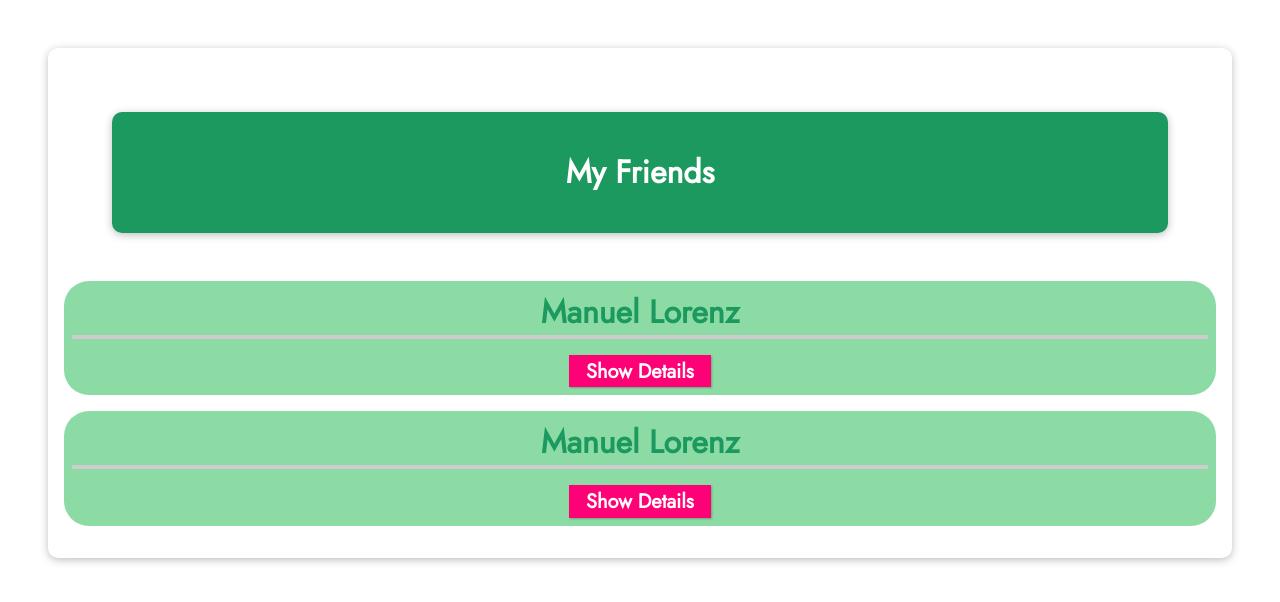
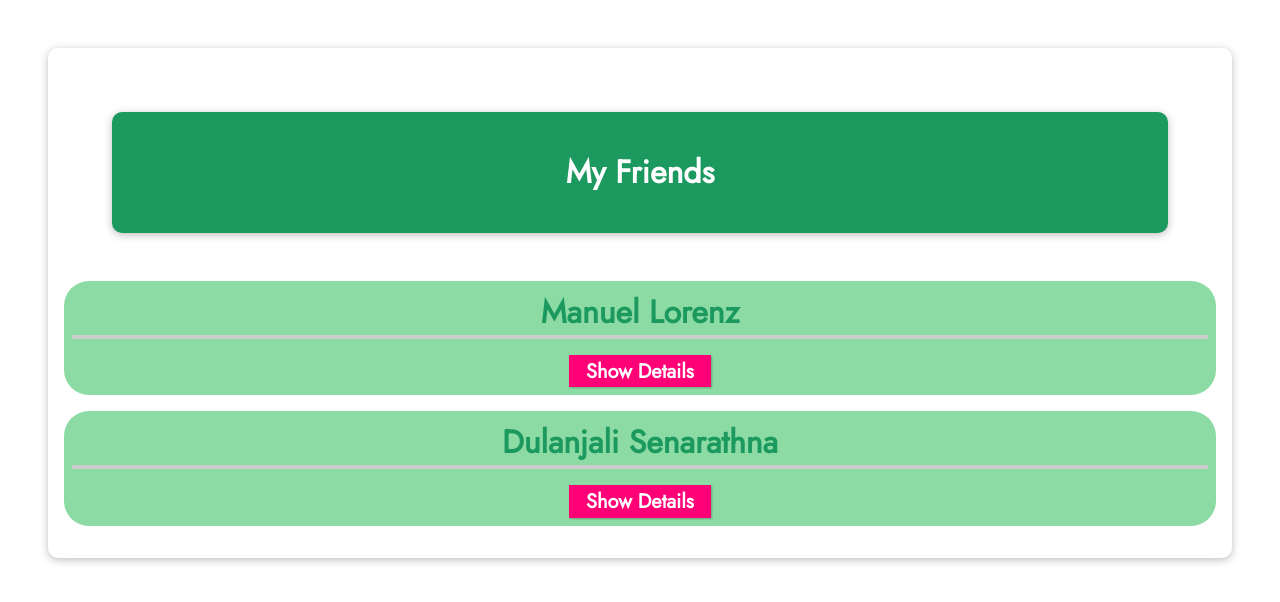
Before and after one commit to Dulanjali-Senarathna/VueJS-Udemy, a Vue app in the folder my_app/: page / in a window 1280 px wide. Shown: the top 602 px of the page. Built offline with nearby package versions, Linux system fonts and the light colour scheme.

Commit message:
Introducing "Props" (Parent => Child Communication)

```diff
--- a/my_app/src/App.vue
+++ b/my_app/src/App.vue
@@ -1,8 +1,8 @@
 <template>
   <header><h1>My Friends</h1></header>
   <ul>
-    <friend-contact></friend-contact>
-    <friend-contact></friend-contact>
+    <friend-contact name="Manuel Lorenz" phone-number="0713724587" email-address="dula@gmail.com"></friend-contact>
+    <friend-contact name="Dulanjali Senarathna" phone-number="0713724583" email-address="dula93@gmail.com"></friend-contact>
   </ul>
 </template>
 
--- a/my_app/src/components/FriendContact.vue
+++ b/my_app/src/components/FriendContact.vue
@@ -1,16 +1,21 @@
 <template>
     <li>
-        <h2>{{friend.name}}</h2>
+        <h2>{{name}}</h2>
         <button @click="toggleDetails">{{ detailsAreVisible ? 'Hide' : 'Show'}} Details</button>
         <ul v-if="detailsAreVisible">
-            <li><strong>Phone:</strong>{{friend.phone}}</li>
-            <li><strong>Email:</strong>{{friend.email}}</li>
+            <li><strong>Phone:</strong>{{phoneNumber}}</li>
+            <li><strong>Email:</strong>{{emailAddress}}</li>
         </ul>
     </li>
 </template>
 
 <script>
 export default {
+    props:[
+        'name',
+        'phoneNumber',
+        'emailAddress'
+    ],
     data(){
         return{
             detailsAreVisible:false,
```
